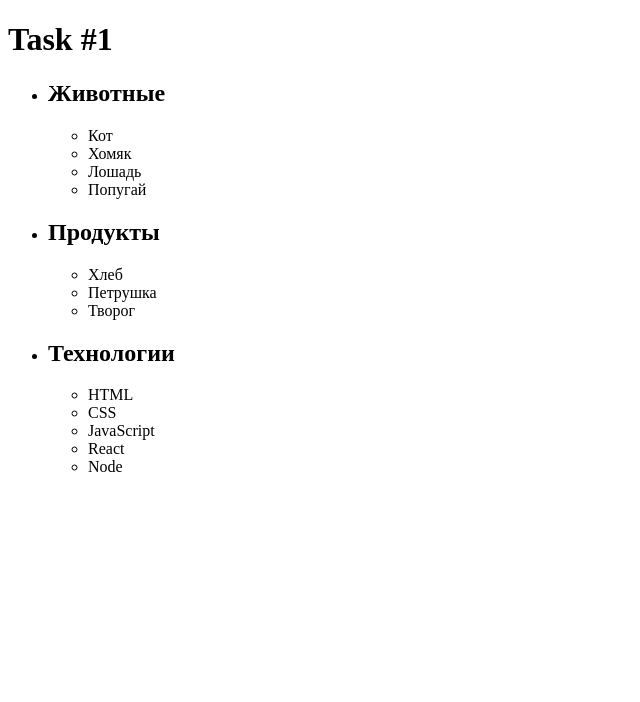
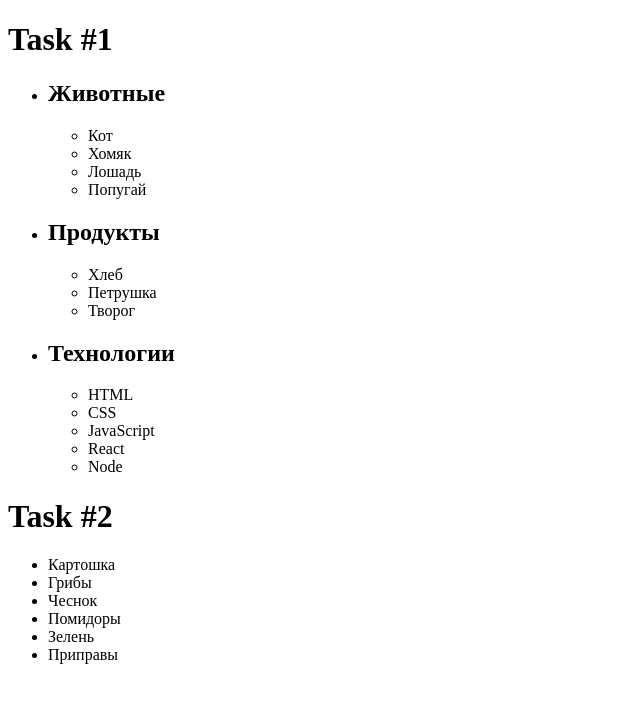
Before and after one commit to NikitaShpanko/goit-js-hw-07, a plain HTML site: page index.html in a window 1280 px wide. Shown: the whole page, without its empty margins (0-640 px from the left). Drawn offline with Linux system fonts and the light colour scheme.

Commit message:
task 2 done, task 1 adapted to strict mode

```diff
--- a/index.html
+++ b/index.html
@@ -40,6 +40,9 @@
         </ul>
       </li>
     </ul>
-    <script src="./js/task-1.js"></script>
+    <h1 id="task2">Task #2</h1>
+    <ul id="ingredients"></ul>
+    <script type="module" src="./js/task-1.js"></script>
+    <script type="module" src="./js/task-2.js"></script>
   </body>
 </html>
--- a/js/task-1.js
+++ b/js/task-1.js
@@ -1,7 +1,7 @@
 const ul = document.querySelector('ul#categories');
 const categories = ul.querySelectorAll('li.item');
 console.log(`В списке ${categories.length} категории.`);
-for (category of categories) {
+for (const category of categories) {
   console.log('Категория: ' + category.querySelector('h2').innerText);
   console.log(
     'Количество элементов: ' + category.querySelectorAll('li').length,
--- /dev/null
+++ b/js/task-2.js
@@ -0,0 +1,16 @@
+const ingredients = [
+  'Картошка',
+  'Грибы',
+  'Чеснок',
+  'Помидоры',
+  'Зелень',
+  'Приправы',
+];
+
+const ul = document.querySelector('ul#ingredients');
+
+for (const ingredient of ingredients) {
+  const li = document.createElement('li');
+  li.innerText = ingredient;
+  ul.appendChild(li);
+}
```
